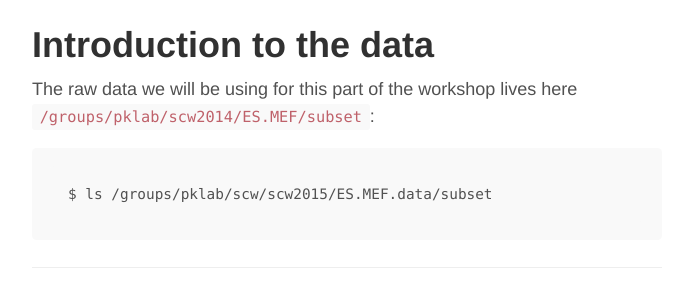
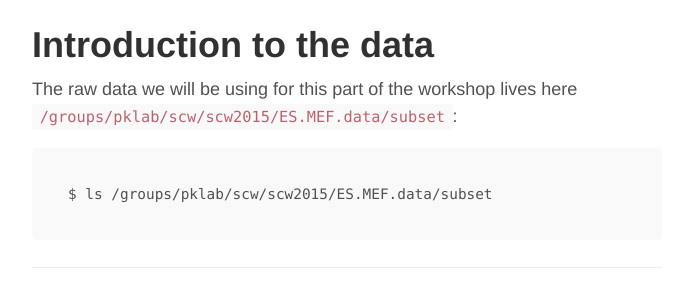
Before and after one commit to hms-dbmi/scw, a Jekyll site: the page built from _posts/2015-10-27-setup_alignment.md, in a window 1280 px wide and 900 px high, scrolled down 519 px. Shown: the part 152-446 px from the top of the window, without its empty margins (293-986 px from the left). Built offline with Jekyll 4.4.1, drawn with Linux system fonts in a browser that asks for light colours; Markdown is read by kramdown in place of the engine named in the settings; a file with an impossible date is left out.

Commit message:
One more path updated

```diff
--- a/_posts/2015-10-27-setup_alignment.md
+++ b/_posts/2015-10-27-setup_alignment.md
@@ -16,7 +16,7 @@ Do that and you're ready to roll. You should see that you are now connected to a
 
 #Introduction to the data
 
-The raw data we will be using for this part of the workshop lives here `/groups/pklab/scw2014/ES.MEF/subset`:
+The raw data we will be using for this part of the workshop lives here `/groups/pklab/scw/scw2015/ES.MEF.data/subset`:
 
     $ ls /groups/pklab/scw/scw2015/ES.MEF.data/subset
 
```
